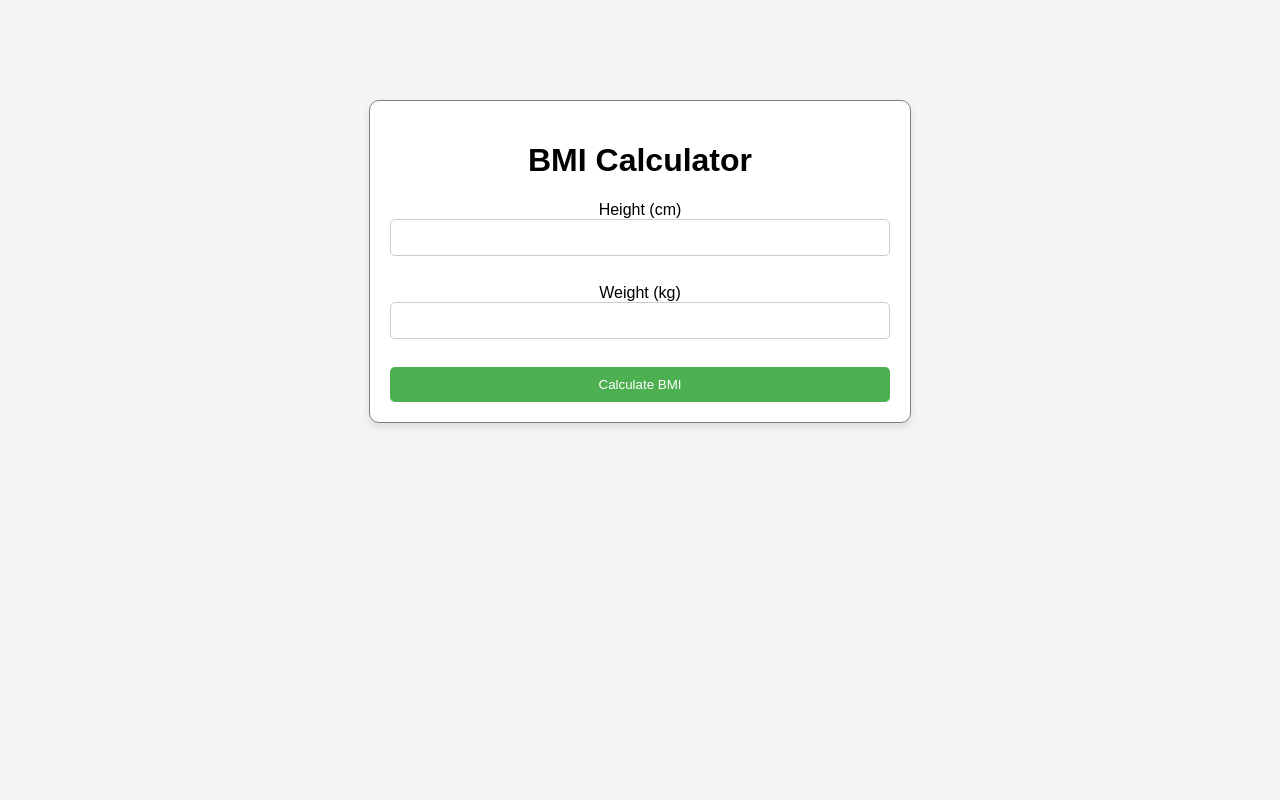
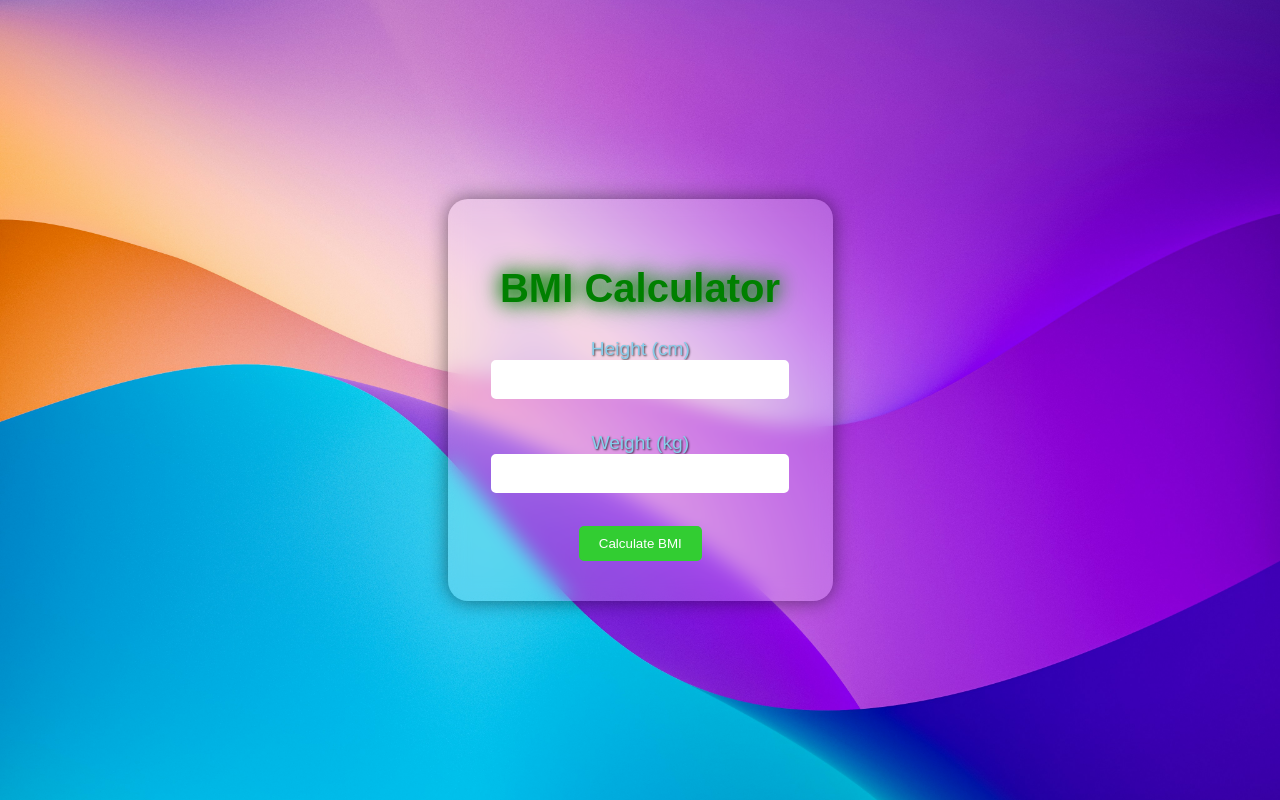
Before and after one commit to anzak-hub/Diary_Flask, a Flask app: page / in a window 1280 px wide. Run offline with Flask 3, Linux system fonts and the light colour scheme.

Commit message:
implemented new fancy style

```diff
--- a/static/styles.css
+++ b/static/styles.css
@@ -1,64 +1,103 @@
+/* styles.css */
+
 body {
-    font-family: Arial, sans-serif;
-    background-color: #f5f5f5;
     margin: 0;
     padding: 0;
+    font-family: Arial, sans-serif;
+    background: url('background.jpg') no-repeat center center fixed;
+    background-size: cover;
+    display: flex;
+    justify-content: center;
+    align-items: center;
+    height: 100vh;
+    color: #fff;
+    text-shadow: 1px 1px 2px rgba(0, 0, 0, 0.7);
 }
 
 .container {
-    width: 50%;
-    max-width: 500px;
-    margin: 100px auto;
-    background-color: #fff;
-    padding: 20px;
-    border: solid 1px grey;
-    border-radius: 10px;
-    box-shadow: 0 4px 8px rgba(0, 0, 0, 0.1);
+    background: rgba(255, 255, 255, 0.2);
+    backdrop-filter: blur(10px);
+    border-radius: 20px;
+    padding: 40px; /* Größeres Padding für die größere Box */
+    max-width: 700px; /* Deutlich größere Box */
+    text-align: center;
+    box-shadow: 0 0 20px rgba(0, 0, 0, 0.5);
+    animation: pop 0.5s ease-out;
 }
 
-h1, h2 {
-    text-align: center;
+h1 {
+    font-size: 2.5em; /* Größerer Titel für die größere Box */
+    color: green; /* Grün */
+    animation: pulse 2s infinite;
 }
 
-form {
-    text-align: center;
+form label {
+    color: #87ceeb; /* Sky Blue */
+    font-size: 1.2em; /* Größere Labels */
 }
 
-input[type="number"] {
-    width: 100%;
-    padding: 10px;
-    margin-bottom: 10px;
-    border: 1px solid #ccc;
+form input[type="number"] {
+    padding: 10px; /* Mehr Padding für größere Felder */
+    border: 2px solid #fff;
     border-radius: 5px;
-    box-sizing: border-box;
+    margin-bottom: 15px; /* Mehr Abstand zwischen den Feldern */
+    width: 90%; /* Breitere Felder */
+    transition: 0.3s;
 }
 
-input[type="submit"] {
-    width: 100%;
-    padding: 10px;
-    background-color: #4caf50;
-    color: white;
+form input[type="number"]:focus {
+    border-color: #ff69b4; /* Pink */
+    background-color: rgba(255, 255, 255, 0.3);
+}
+
+form input[type="submit"] {
+    background-color: #32cd32; /* Lime Green */
     border: none;
+    color: #fff;
+    padding: 10px 20px; /* Größere Buttons */
     border-radius: 5px;
     cursor: pointer;
+    transition: 0.3s;
 }
 
-input[type="submit"]:hover {
-    background-color: #45a049;
+form input[type="submit"]:hover {
+    background-color: #228b22; /* Forest Green */
+}
+
+h2 {
+    color: #ffa500; /* Sanfteres Orange statt Gold */
+    text-shadow: none; /* Dezenter ohne Textschatten */
 }
 
 p {
-    text-align: center;
+    font-weight: bold;
+    color: #ff6347; /* Tomato */
+    animation: float 3s infinite;
 }
 
-.too-thin {
-    color: blue;
+@keyframes pop {
+    0% {
+        transform: scale(0.8);
+    }
+    100% {
+        transform: scale(1);
+    }
 }
 
-.normal {
-    color: green;
+@keyframes pulse {
+    0%, 100% {
+        text-shadow: 0 0 5px green, 0 0 10px green;
+    }
+    50% {
+        text-shadow: 0 0 20px green, 0 0 30px green;
+    }
 }
 
-.too-fat {
-    color: red;
+@keyframes float {
+    0%, 100% {
+        transform: translateY(0);
+    }
+    50% {
+        transform: translateY(-5px);
+    }
 }
```
Also changed, not shown: static/background.jpg (added).
